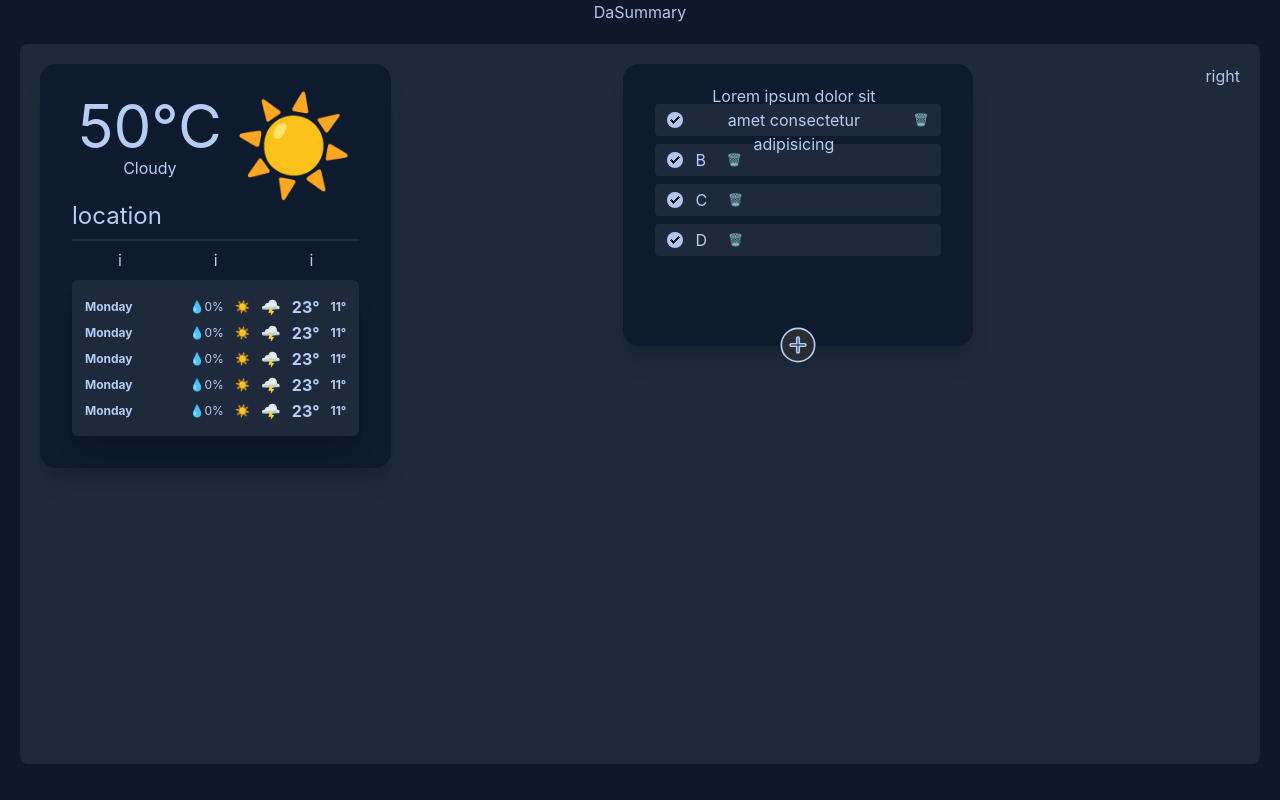
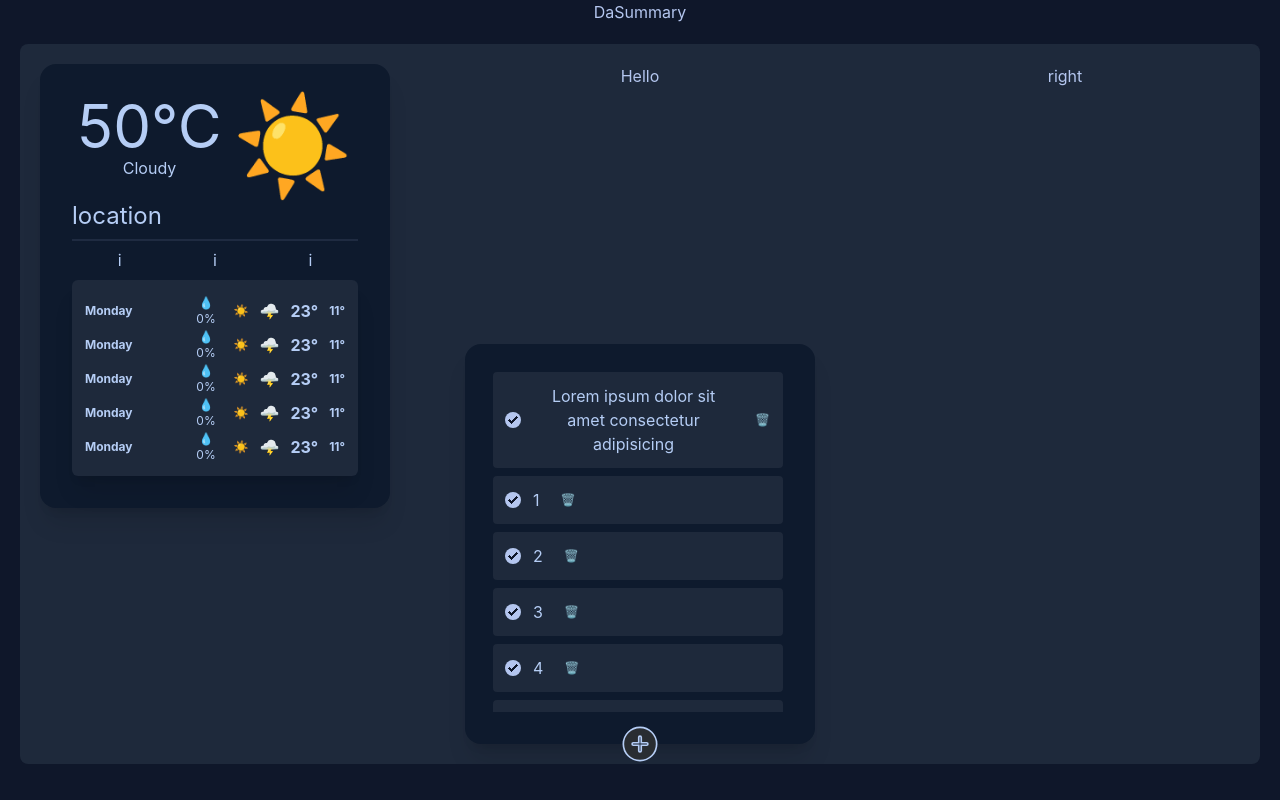
Before and after one commit to bilal-auz/daSummary, a React (Create React App) app in the folder frontend/: page /home in a window 1280 px wide. Built offline with nearby package versions, Linux system fonts and the light colour scheme.

Commit message:
Add scrolling to ToDoPane

```diff
--- a/frontend/src/components/Home.jsx
+++ b/frontend/src/components/Home.jsx
@@ -9,14 +9,15 @@ function Home() {
       <div className="headPane">
         <h1>DaSummary</h1>
       </div>
-      <div className="bodyPane flex flex-row space-x-4 rounded-lg h-full w-full">
-        <div className="leftPane">
+      <div className="bodyPane flex flex-row flex-wrap justify-center space-x-4 rounded-lg h-full w-full">
+        <div className="leftPane w-[350px]">
           <Weatherpan />
         </div>
-        <div className="midPane">
+        <div className="midPane w-[350px] flex flex-col justify-between">
+          <h1>Hello</h1>
           <TodoPan />
         </div>
-        <div className="rightPane">right</div>
+        <div className="rightPane w-[350px]">right</div>
       </div>
     </div>
   );
--- /dev/null
+++ b/frontend/src/components/Pans/TodoPan/DragDropList.css
@@ -0,0 +1,18 @@
+::-webkit-scrollbar {
+    width: 5px;
+  }
+
+::-webkit-scrollbar-track {
+    box-shadow: inset 0 0 5px #0e1a2d;
+    border-radius: 10px;
+}
+
+::-webkit-scrollbar-thumb {
+    background: #1e293b;
+    border-radius: 10px;
+  }
+
+
+  ::-webkit-scrollbar-thumb:hover {
+    background: #0f3c86;
+  }
--- a/frontend/src/components/Pans/TodoPan/DragDropList.jsx
+++ b/frontend/src/components/Pans/TodoPan/DragDropList.jsx
@@ -1,6 +1,7 @@
 import React, { useState } from "react";
 import { DragDropContext, Droppable, Draggable } from "react-beautiful-dnd";
 import ListItem from "./ListItem";
+import "./DragDropList.css";
 
 function DragDropList(props) {
   // const [itemList, setItemList] = useState(props.items);
@@ -29,12 +30,13 @@ function DragDropList(props) {
   };
 
   return (
-    <div className="relative">
+    <div className="relative p-7 w-[350px] max-h-[400px]">
       <DragDropContext onDragEnd={handleDrop}>
         <Droppable droppableId="list-container">
           {(provided) => (
+            <div className="overflow-y-auto h-[340px] pr-1 m-0">
               <div
-              className="list-container p-8 w-[350px] max-h-[400px]"
+                className="list-container "
                 {...provided.droppableProps}
                 ref={provided.innerRef}
               >
@@ -52,10 +54,11 @@ function DragDropList(props) {
                 ))}
                 {provided.placeholder}
               </div>
+            </div>
           )}
         </Droppable>
       </DragDropContext>
-      <button className="btn btn-circle btn-ghost p-0 m-0 relative bottom-[-25px]">
+      <button className="btn btn-circle btn-ghost p-0 m-0 relative bottom-[-8px]">
         <svg
           xmlns="http://www.w3.org/2000/svg"
           className="h-10 w-10"
--- a/frontend/src/components/Pans/TodoPan/ListItem.jsx
+++ b/frontend/src/components/Pans/TodoPan/ListItem.jsx
@@ -3,7 +3,7 @@ import React from "react";
 function ListItem({ provided, value, handleDelete, index }) {
   return (
     <div
-      className="item-container flex flex-row items-center justify-start w-auto h-8 my-2 p-3 rounded bg-[#1e293b] text-smoke"
+      className="item-container flex flex-row items-center justify-start w-auto min-h-8 h-auto mb-2 p-3 rounded bg-[#1e293b] text-smoke"
       ref={provided.innerRef}
       {...provided.dragHandleProps}
       {...provided.draggableProps}
--- a/frontend/src/components/Pans/TodoPan/TodoPan.jsx
+++ b/frontend/src/components/Pans/TodoPan/TodoPan.jsx
@@ -4,9 +4,14 @@ import DragDropList from "./DragDropList";
 function TodoPan() {
   const [default_items, setDefault_items] = useState([
     "Lorem ipsum dolor sit amet consectetur adipisicing",
-    "B",
-    "C",
-    "D",
+    "1",
+    "2",
+    "3",
+    "4",
+    "5",
+    "6",
+    "7",
+    "8",
   ]);
   useEffect(() => {
     console.log("changed");
```
Also changed, not shown: 1 other file (tests, documents, lock files or other folders). Lines whose indentation alone changed are shown as unchanged.
